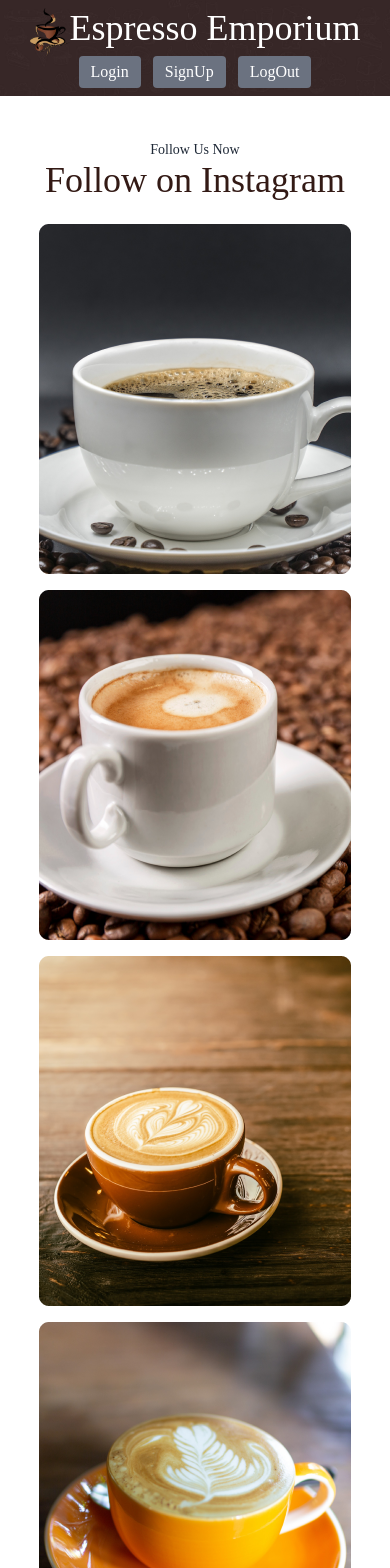
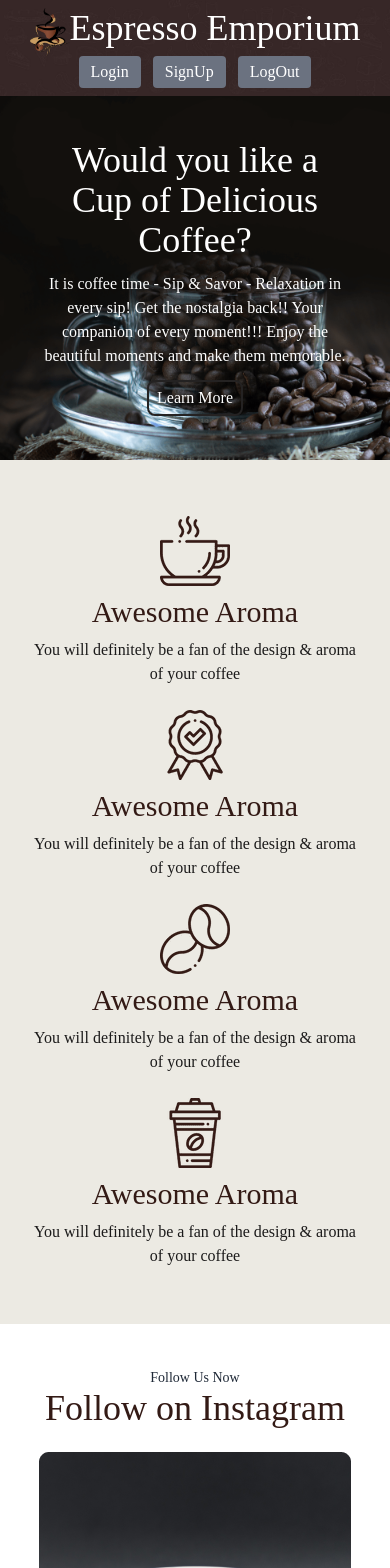
Before and after one commit to mahfuj80/coffee-store-espresso-emporium-M10, a React (Vite) app in the folder coffee-store-espresso-emporium-client/: page / in a window 390 px wide. Shown: the top 1568 px of the page. Built offline with nearby package versions, Linux system fonts and the light colour scheme; a web font is replaced by a local one.

Commit message:
banner added with responsive

```diff
--- a/coffee-store-espresso-emporium-client/src/Pages/Home.jsx
+++ b/coffee-store-espresso-emporium-client/src/Pages/Home.jsx
@@ -1,8 +1,10 @@
+import Banner from '../components/Banner';
 import Instagram from '../components/Instagram';
 
 const Home = () => {
   return (
     <div>
+      <Banner></Banner>
       <Instagram></Instagram>
     </div>
   );
--- /dev/null
+++ b/coffee-store-espresso-emporium-client/src/components/Banner.jsx
@@ -0,0 +1,73 @@
+const Banner = () => {
+  return (
+    <div className="max-w-screen-2xl mx-auto">
+      {/* main banner  */}
+      <div className="bg-[url('/images/more/3.png')] flex justify-center w-full bg-cover">
+        <div className="lg:pl-[50%] text-center md:py-16 py-11 px-11 lg:text-left lg:pr-[10%] lg:py-60 space-y-3">
+          <h2 className="text-4xl text-white">
+            Would you like a Cup of Delicious Coffee?
+          </h2>
+          <p className="text-white">
+            It is coffee time - Sip & Savor - Relaxation in every sip! Get the
+            nostalgia back!! Your companion of every moment!!! Enjoy the
+            beautiful moments and make them memorable.
+          </p>
+          <button className="px-2 py-1 rounded-lg hover:bg-[#E3B577] text-white hover:text-[#242222] border-2 border-[#242222]">
+            Learn More
+          </button>
+        </div>
+      </div>
+      {/* Banner footer */}
+      <div className=" bg-[#ECEAE3] py-14  w-full ">
+        <div className="lg:w-[90%] m-auto gap-6 flex flex-col flex-wrap  items-center justify-center lg:flex-nowrap md:flex-row px-8">
+          <div className="text-center lg:text-left space-y-2 lg:px-9 md:px-4">
+            <img
+              className="mx-auto lg:m-0"
+              src="/images/icons/1.png"
+              alt="Banner_Icon"
+            />
+            <p className="text-3xl text-[#331A15]">Awesome Aroma</p>
+            <p className="text-[#1B1A1A]">
+              You will definitely be a fan of the design & aroma of your coffee
+            </p>
+          </div>
+          <div className="text-center lg:text-left space-y-2 lg:px-9 md:px-4">
+            <img
+              className="mx-auto lg:m-0"
+              src="/images/icons/2.png"
+              alt="Banner_Icon"
+            />
+            <p className="text-3xl text-[#331A15]">Awesome Aroma</p>
+            <p className="text-[#1B1A1A]">
+              You will definitely be a fan of the design & aroma of your coffee
+            </p>
+          </div>
+          <div className="text-center lg:text-left space-y-2 lg:px-9 md:px-4">
+            <img
+              className="mx-auto lg:m-0"
+              src="/images/icons/3.png"
+              alt="Banner_Icon"
+            />
+            <p className="text-3xl text-[#331A15]">Awesome Aroma</p>
+            <p className="text-[#1B1A1A]">
+              You will definitely be a fan of the design & aroma of your coffee
+            </p>
+          </div>
+          <div className="text-center lg:text-left space-y-2 lg:px-9 md:px-4">
+            <img
+              className="mx-auto lg:m-0"
+              src="/images/icons/4.png"
+              alt="Banner_Icon"
+            />
+            <p className="text-3xl text-[#331A15]">Awesome Aroma</p>
+            <p className="text-[#1B1A1A]">
+              You will definitely be a fan of the design & aroma of your coffee
+            </p>
+          </div>
+        </div>
+      </div>
+    </div>
+  );
+};
+
+export default Banner;
```
